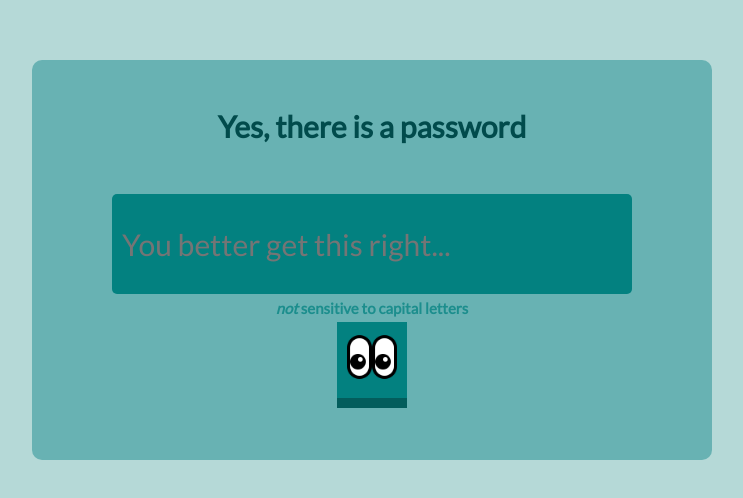
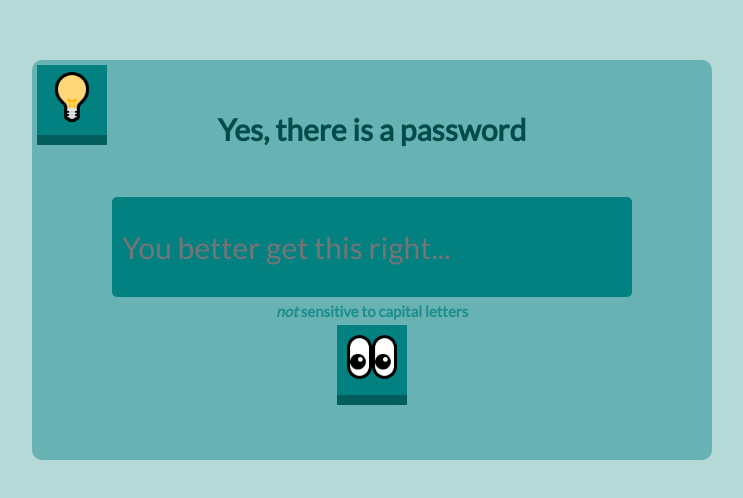
Before and after one commit to TheAereus/PasscodeLetter, a SvelteKit app: page / in a window 1280 px wide. Shown: the part 140-638 px from the top of the page, without its empty margins (268-1011 px from the left). Built offline with nearby package versions, Linux system fonts and the light colour scheme.

Commit message:
hint button added + button tweaks

```diff
--- a/src/routes/+page.svelte
+++ b/src/routes/+page.svelte
@@ -31,6 +31,9 @@
 	<div class="box {isFlipped ? 'flipped' : ''}">
 		{#each passwords as _, index}
 			<div class="box-content {currentScreen === index ? 'active' : ''}">
+				<button style="position:absolute; top: 5px; left: 5px;">
+					<img src="lightbulb.png" alt="hint">
+				</button>
 				<p class="title">{prompts[index].title}</p>
 				<input type="text" placeholder={prompts[index].placeholder} bind:value={inputPassword} />
 				<p class="subtext"><i>not</i> sensitive to capital letters</p>
@@ -165,7 +168,10 @@
 
 	.box-content button {
 		align-self: center;
-		padding: 10px;
+		align-content: center;
+		justify-content: center;
+		height: 70px;
+		width: 70px;
 		font-size: 30px;
 		font-family: 'Lato', sans-serif;
 		border: none;
```
Also changed, not shown: static/lightbulb.png (added).
